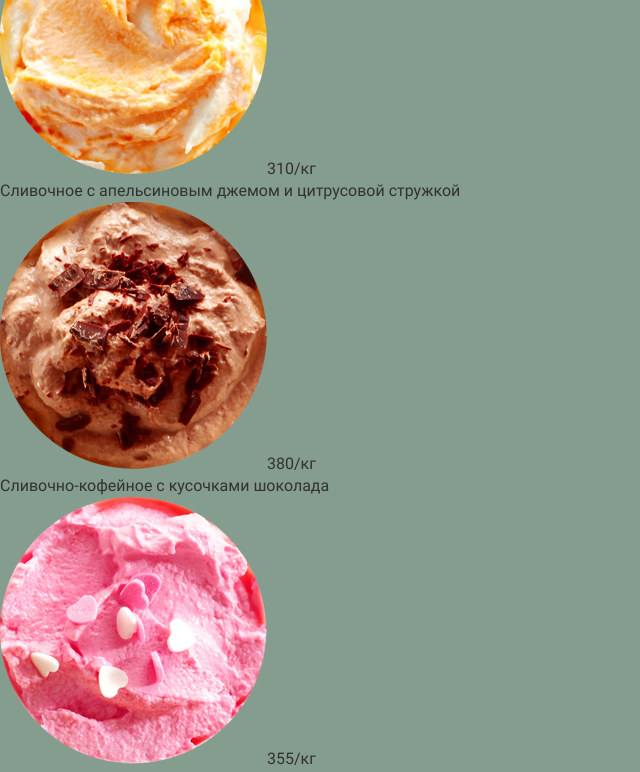
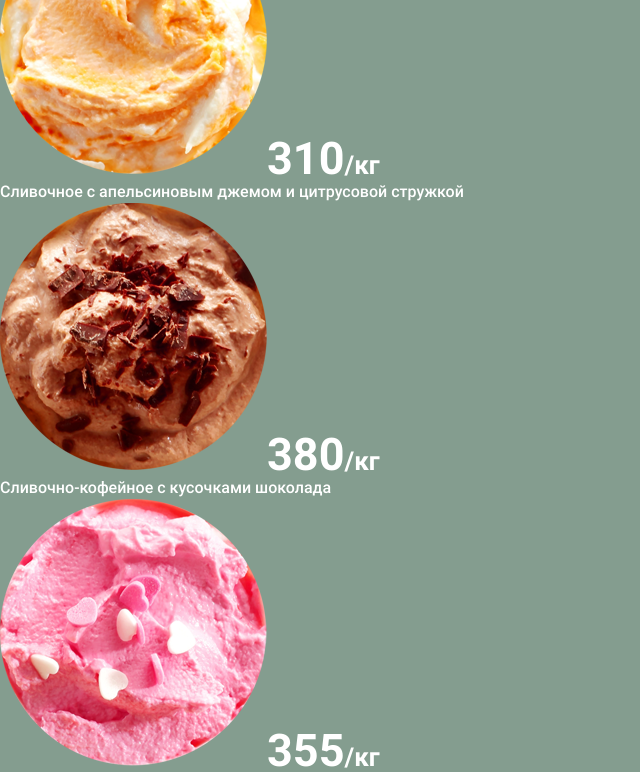
Before and after one commit to maximshigaev/gllacy, a React (Create React App) app: page / in a window 1280 px wide. Shown: the part 1320-2092 px from the top of the page, without its empty margins (0-640 px from the left). Built offline with nearby package versions, Linux system fonts and the light colour scheme.

Commit message:
add basic styles for the AssortmentItem component

```diff
--- a/src/components/AssortmentItem/AssortmentItem.tsx
+++ b/src/components/AssortmentItem/AssortmentItem.tsx
@@ -1,4 +1,7 @@
 import { FC } from 'react';
+
+// Styles
+import './assortmentItem.scss';
 
 type TProps = {
   src: string;
@@ -14,10 +17,10 @@ export const AssortmentItem: FC<TProps> = ({ src, text, price}) => (
       width="267"
       height="267"
     />
-    <span>
+    <span className="assortmentItem__price">
       {price}
-      <small>/кг</small>
+      <small className="assortmentItem__unit">/кг</small>
     </span>
-    <p>{text}</p>
+    <p className="assortmentItem__text">{text}</p>
   </>
 );
--- /dev/null
+++ b/src/components/AssortmentItem/assortmentItem.scss
@@ -0,0 +1,17 @@
+.assortmentItem {
+  &__price {
+    font-size: 45px;
+    font-weight: bold;
+    line-height: 1;
+    color: #ffffff;
+  }
+
+  &__unit {
+    font-size: 26px;
+  }
+
+  &__text {
+    font-weight: 500;
+    color: #ffffff;
+  }
+}
```
